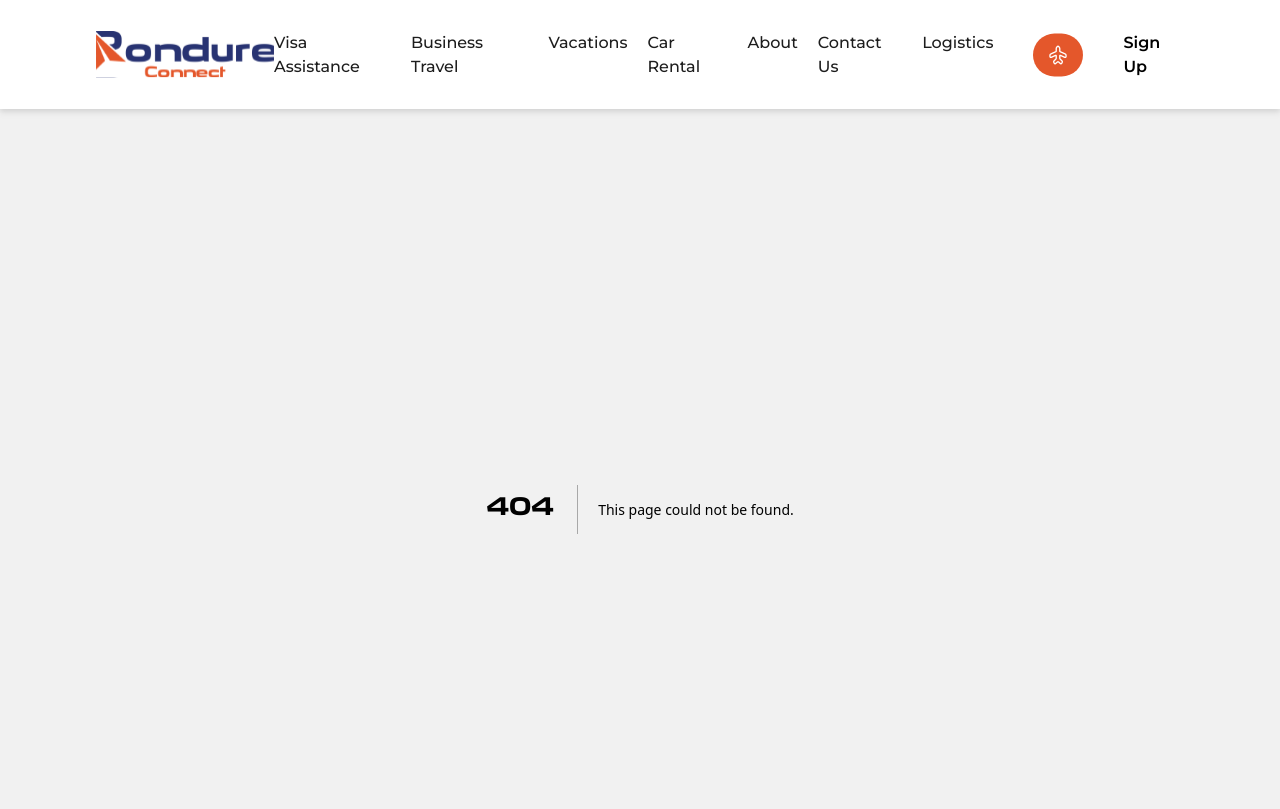
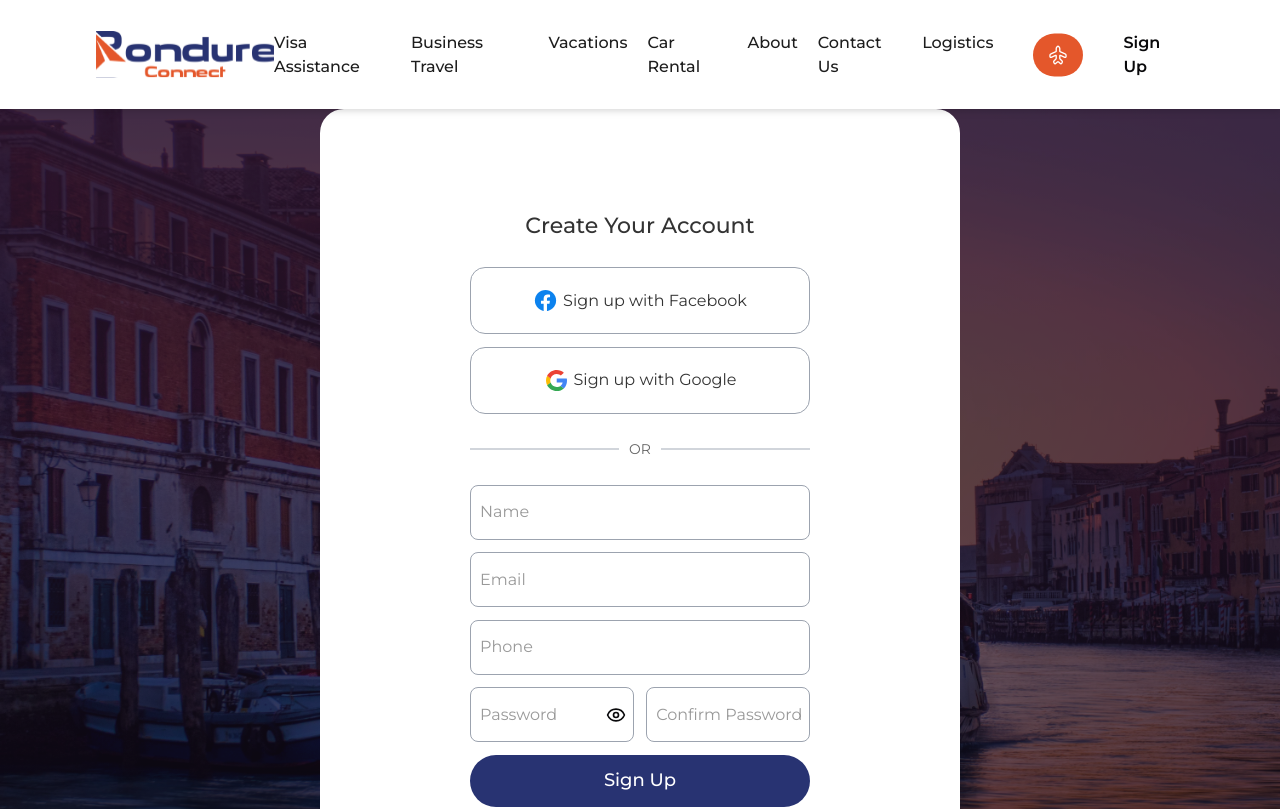
Before and after one commit to hope-k/rondure, a Next.js app: page /auth/signup in a window 1280 px wide. Before the commit this address had no page. Shown: the top 809 px of the page. Built offline with nearby package versions, Linux system fonts and the light colour scheme.

Commit message:
auth page added

```diff
--- /dev/null
+++ b/src/app/auth/signin/page.js
@@ -0,0 +1,18 @@
+"use client";
+import Signin from '@/components/Signin';
+import { motion } from "framer-motion";
+
+export default function Page() {
+    return (
+        <motion.div
+            initial={{ opacity: 0, y: 10 }} // Start further down for a subtle drop-in effect
+            animate={{ opacity: 1, y: 0 }} // Smoothly animate to its natural position
+            transition={{
+                duration: 0.6, // Slightly longer duration
+                ease: [0.4, 0, 0.2, 1], // Custom cubic bezier for a polished ease
+            }}
+        >
+            <Signin />
+        </motion.div>
+    );
+}
--- /dev/null
+++ b/src/app/auth/signup/page.js
@@ -0,0 +1,18 @@
+"use client";
+import Signup from '@/components/SignUp';
+import { motion } from "framer-motion";
+
+export default function Page() {
+    return (
+        <motion.div
+            initial={{ opacity: 0, y: 10 }} // Start further down for a subtle drop-in effect
+            animate={{ opacity: 1, y: 0 }} // Smoothly animate to its natural position
+            transition={{
+                duration: 0.6, // Slightly longer duration
+                ease: [0.4, 0, 0.2, 1], // Custom cubic bezier for a polished ease
+            }}
+        >
+            <Signup />
+        </motion.div>
+    );
+}
--- a/src/components/Header.jsx
+++ b/src/components/Header.jsx
@@ -19,7 +19,7 @@ const navItems = [
   { name: 'Contact Us', href: '/contact-us' },
   { name: 'Logistics', href: '/logistics' },
   { name: <FlightButton className='lg:hidden' />, href: '/fights' },
-  { name: <span className='font-[600] lg:hidden'>Sign Up</span>, href: '/signup' }
+  { name: <span className='font-[600] lg:hidden'>Sign Up</span>, href: '/auth/signup' }
 ];
 
 const MobileDropdownMenu = ({ isOpen, closeMenu }) => {
@@ -147,7 +147,7 @@ const Header = () => {
 
           <div className='hidden lg:flex items-center justify-center space-x-16'>
             <div><Flight width='50' height='50' /></div>
-            <div className='text-[1.6rem] font-[600]'><span>Sign Up</span></div>
+            <Link href={'/auth/signup'} className='text-[1.6rem] font-[600]'><span>Sign Up</span></Link>
           </div>
 
           <div className='lg:hidden flex h-full justify-center items-center'>
--- /dev/null
+++ b/src/components/SignUp.jsx
@@ -0,0 +1,120 @@
+import React, { useState } from 'react';
+import Facebook from '/public/fb/fb.svg';
+import Google from '/public/google/google.svg';
+import { Eye, EyeOff } from 'lucide-react';
+import FloatingLabelInput from './Forms/FloatingLabelInput';
+import Link from 'next/link';
+
+const SocialButtons = (
+  <div className='space-y-5 w-full'>
+    <button className='flex justify-center flex-row space-x-2 px-10 py-5 w-full items-center border border-gray-400 rounded-3xl lg:px-[5rem] lg:py-[2rem]'>
+      <Facebook />
+      <span className='text-[#333333] text-[1.2rem] md:text-[1.4rem] lg:text-[1.6rem] font-[400]'>
+        Sign up with Facebook
+      </span>
+    </button>
+    <button className='flex justify-center flex-row space-x-2 px-10 py-5 w-full items-center border border-gray-400 rounded-3xl lg:px-[5rem] lg:py-[2rem]'>
+      <Google />
+      <span className='text-[#333333] text-[1.2rem] md:text-[1.4rem] lg:text-[1.6rem] font-[400]'>
+        Sign up with Google
+      </span>
+    </button>
+  </div>
+);
+
+const Signup = () => {
+  const [showPassword, setShowPassword] = useState(false);
+  const [showConfirmPassword, setShowConfirmPassword] = useState(false);
+
+  return (
+    <section className='min-h-screen relative flex items-center justify-center'>
+      {/* Background Image */}
+      <div
+        className='absolute inset-0 bg-cover bg-center'
+        style={{
+          backgroundImage: `
+      linear-gradient(to bottom, rgba(110, 51, 114, 0.7), rgba(40, 51, 114, 0.2)),
+      url('/home/1.jpg')
+    `,
+          filter: 'brightness(0.5)',
+        }}
+      ></div>
+      <div className='max-w-[90%] w-full container lg:px-[15rem] relative z-50 py-10 lg:py-[10rem] lg:max-w-[50%] space-y-10 mx-auto bg-white rounded-[2.4rem] flex flex-col items-center'>
+        <span className='font-[500] text-[1.8rem] md:text-[2rem] lg:text-[2.2rem] text-[#333333]'>
+          Create Your Account
+        </span>
+        {/* Social buttons */}
+        {SocialButtons}
+
+        <div className='w-full flex space-x-4 items-center justify-center'>
+          <span className='flex-grow h-[0.2rem] bg-gray-300'></span>
+          <span className='text-[1.2rem] md:text-[1.4rem] text-[#666666] font-[400]'>OR</span>
+          <span className='flex-grow h-[0.2rem] bg-gray-300'></span>
+        </div>
+
+        {/* Form */}
+        <div className='space-y-5 w-full'>
+          <div>
+            <FloatingLabelInput
+              label='Name'
+              type='text'
+              placeholder='Enter your name'
+            />
+          </div>
+          <div>
+            <FloatingLabelInput
+              label='Email'
+              type='email'
+              placeholder='Enter your email'
+            />
+          </div>
+          <div>
+            <FloatingLabelInput
+              label='Phone'
+              type='tel'
+              placeholder='Enter your phone number'
+            />
+          </div>
+          <div className='flex flex-col lg:flex-row lg:space-x-5 space-y-5 lg:space-y-0'>
+            <div className='relative flex-1'>
+              <FloatingLabelInput
+                label='Password'
+                type={showPassword ? 'text' : 'password'}
+                placeholder='Enter your password'
+              />
+              <div
+                className='absolute inset-y-0 right-3 flex items-center cursor-pointer'
+                onClick={() => setShowPassword(!showPassword)}
+              >
+                {showPassword ? <EyeOff size={20} /> : <Eye size={20} />}
+              </div>
+            </div>
+            <div className='relative flex-1'>
+              <FloatingLabelInput
+                label='Confirm Password'
+                type={showConfirmPassword ? 'text' : 'password'}
+                placeholder='Confirm your password'
+              />
+              <div
+                className='absolute inset-y-0 right-3 flex items-center cursor-pointer'
+                onClick={() => setShowConfirmPassword(!showConfirmPassword)}
+              >
+                {showConfirmPassword ? <EyeOff size={20} /> : <Eye size={20} />}
+              </div>
+            </div>
+          </div>
+          <button className='w-full bg-[#283372] text-white px-10 py-5 rounded-full text-[1.6rem] lg:text-[1.8rem] font-[500]'>
+            <span>Sign Up</span>
+          </button>
+          <div className='text-center'>
+            <Link href='/auth/signin' className='text-[1.2rem] md:text-[1.4rem] text-blue-500 underline'>
+              Already have an account? Sign in
+            </Link>
+          </div>
+        </div>
+      </div>
+    </section>
+  );
+};
+
+export default Signup;
--- /dev/null
+++ b/src/components/Signin.jsx
@@ -0,0 +1,92 @@
+import React, { useState } from 'react';
+import Facebook from '/public/fb/fb.svg';
+import Google from '/public/google/google.svg';
+import { Eye, EyeOff } from 'lucide-react';
+import FloatingLabelInput from './Forms/FloatingLabelInput';
+import Link from 'next/link'
+
+const SocialButtons = (
+    <div className='space-y-5 w-full'>
+        <button className='flex justify-center flex-row space-x-2 px-10 py-5 w-full items-center border border-gray-400 rounded-3xl lg:px-[5rem] lg:py-[2rem]'>
+            <Facebook />
+            <span className='text-[#333333] text-[1.2rem] md:text-[1.4rem] lg:text-[1.6rem] font-[400]'>
+                Sign in with Facebook
+            </span>
+        </button>
+        <button className='flex justify-center flex-row space-x-2 px-10 py-5 w-full items-center border border-gray-400 rounded-3xl lg:px-[5rem] lg:py-[2rem]'>
+            <Google />
+            <span className='text-[#333333] text-[1.2rem] md:text-[1.4rem] lg:text-[1.6rem] font-[400]'>
+                Sign in with Google
+            </span>
+        </button>
+    </div>
+);
+
+const Signin = () => {
+    const [showPassword, setShowPassword] = useState(false);
+
+    return (
+        <section className='min-h-screen relative flex items-center justify-center'>
+            {/* Background Image */}
+            <div
+                className='absolute inset-0 bg-cover bg-center'
+                style={{
+                    backgroundImage: `
+      linear-gradient(to bottom, rgba(110, 51, 114, 0.6), rgba(40, 51, 114, 0.3)),
+      url('/home/1.jpg')
+    `,
+                    filter: 'brightness(0.5)',
+                }}
+            ></div>
+            <div className='max-w-[90%] w-full container lg:px-[15rem] relative z-50 py-10 lg:py-[10rem] lg:max-w-[50%] space-y-10 mx-auto bg-white rounded-[2.4rem] flex flex-col items-center'>
+                <span className='font-[500] text-[1.8rem] md:text-[2rem] lg:text-[2.2rem] text-[#333333]'>
+                    Sign In to Continue
+                </span>
+                {/* Social buttons */}
+                {SocialButtons}
+
+                <div className='w-full flex space-x-4 items-center justify-center'>
+                    <span className='flex-grow h-[0.2rem] bg-gray-300'></span>
+                    <span className='text-[1.2rem] md:text-[1.4rem] text-[#666666] font-[400]'>OR</span>
+                    <span className='flex-grow h-[0.2rem] bg-gray-300'></span>
+                </div>
+
+                {/* Form */}
+                <div className='space-y-5 w-full'>
+                    <div>
+                        <FloatingLabelInput
+                            label='Email'
+                            type='email'
+                            placeholder='Enter your email'
+                        />
+                    </div>
+                    <div className='relative'>
+                        <div>
+                            <FloatingLabelInput
+                                label='Password'
+                                type={showPassword ? 'text' : 'password'}
+                                placeholder='Enter your password'
+                            />
+                        </div>
+                        <div
+                            className='absolute z-50 inset-y-0 right-3 flex items-center cursor-pointer'
+                            onClick={() => setShowPassword(!showPassword)}
+                        >
+                            {showPassword ? <EyeOff size={20} /> : <Eye size={20} />}
+                        </div>
+                    </div>
+                    <div className='text-right'>
+                        <Link href='#' className='text-[1.2rem] md:text-[1.4rem] text-blue-500 underline'>
+                            Forgot Password?
+                        </Link>
+                    </div>
+                    <button className='w-full bg-[#283372] text-white px-10 py-5 rounded-full text-[1.6rem] lg:text-[1.8rem] font-[500]'>
+                        <span>Sign In</span>
+                    </button>
+                </div>
+            </div>
+        </section>
+    );
+};
+
+export default Signin;
```
Also changed, not shown: public/fb/fb.svg (added), public/google/google.svg (added).
